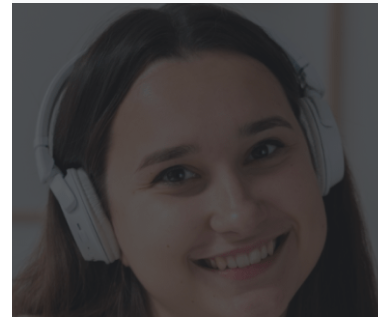
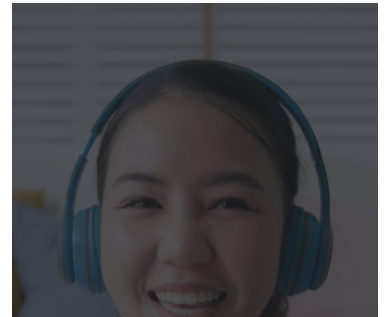
Before and after one commit to fahim-abser/Pro-Edu, a plain HTML site: page index.html in a window 390 px wide. Shown: the part 64-381 px from the top of the page. Drawn offline with nearby package versions, Linux system fonts and the light colour scheme.

Commit message:
responsive done

```diff
--- a/index.html
+++ b/index.html
@@ -80,7 +80,7 @@
                         </div>
                     </div>
                     <div class="carousel-item bg-dark" data-bs-interval="2000">
-                        <img src="./images/cover/cover-1.png" class="d-block w-100 opacity-25" alt="...">
+                        <img src="./images/cover/cover-3.png" class="d-block w-100 opacity-25" alt="...">
                         <div
                             class="carousel-caption d-md-block d-flex flex-column justify-content-center align-items-center h-50">
                             <h2 class="fw-bolder text-light">Get Started Digital <br> Learning</h2>
--- a/style.css
+++ b/style.css
@@ -7,7 +7,7 @@
 }
 
 .carousel-item img {
-    height: 80vh;
+    height: 90vh;
     width: 100%;
     object-fit: cover;
 }
```
